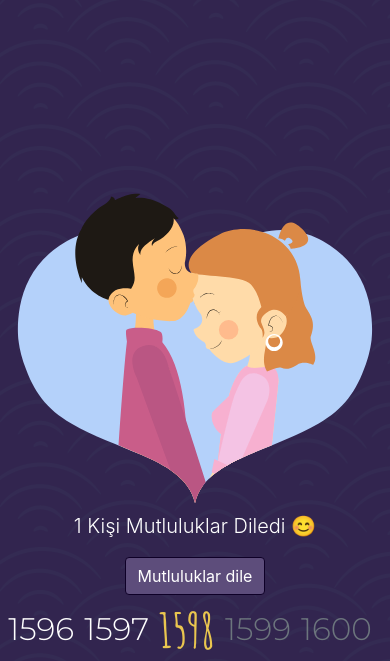
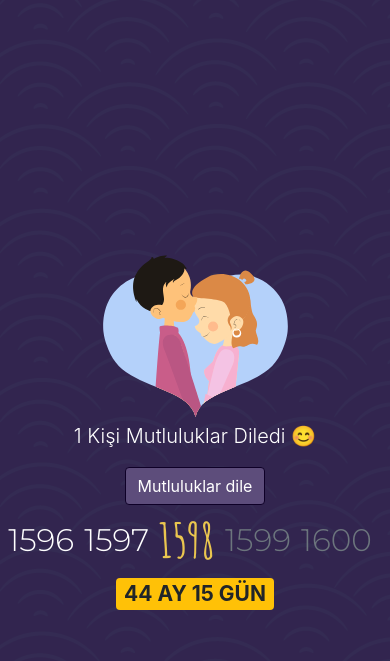
Before and after one commit to aycanozarpaci/Sevgi-Sayar-Sevgili-Script, a PHP site: page / in a window 390 px wide. Shown: the top 661 px of the page. Run offline with PHP 8.4, Linux system fonts and the light colour scheme; data comes from the database, SQL or seed files in the repository; some libraries are stand-ins or nearby versions.

Commit message:
Image Responsive Fix
İstek üzerine kullanılan görselin mobilde daha iyi görünebilmesi için responsive fix

```diff
--- a/css/style.css
+++ b/css/style.css
@@ -35,11 +35,18 @@
     border-color: #0e0027;
 
 }
+.aycan-img{
+    width: 25vw;
+}
+
 @media only screen and (max-width: 600px) {
     .bugun{
 
         font-size:12vw !important;
 
+    }
+    .aycan-img{
+        width: 50vw;
     }
 
     .gun{
@@ -47,4 +54,5 @@
 
         font-weight: 300;
     }
+
 }
--- a/index.php
+++ b/index.php
@@ -27,7 +27,7 @@
             <div class="ay">
                     <div class="row p-0 m-0 h-100 text-white text-center ">
                         <div class="col-md-12 text-white text-center">
-                            <img src="img/love.svg" alt="" class="img-fluid" >
+                            <img src="img/love.svg" alt="" class="img-fluid aycan-img" >
                             <p class="lead" id="mesaj"><?php echo $kac_var['mi'] ?> Kişi Mutluluklar Diledi 😊 </p>
                             <form action="" method="post">
                                 <input type="text" hidden value="<?php echo $_SERVER["REMOTE_ADDR"] ?>" name="ip">
```
